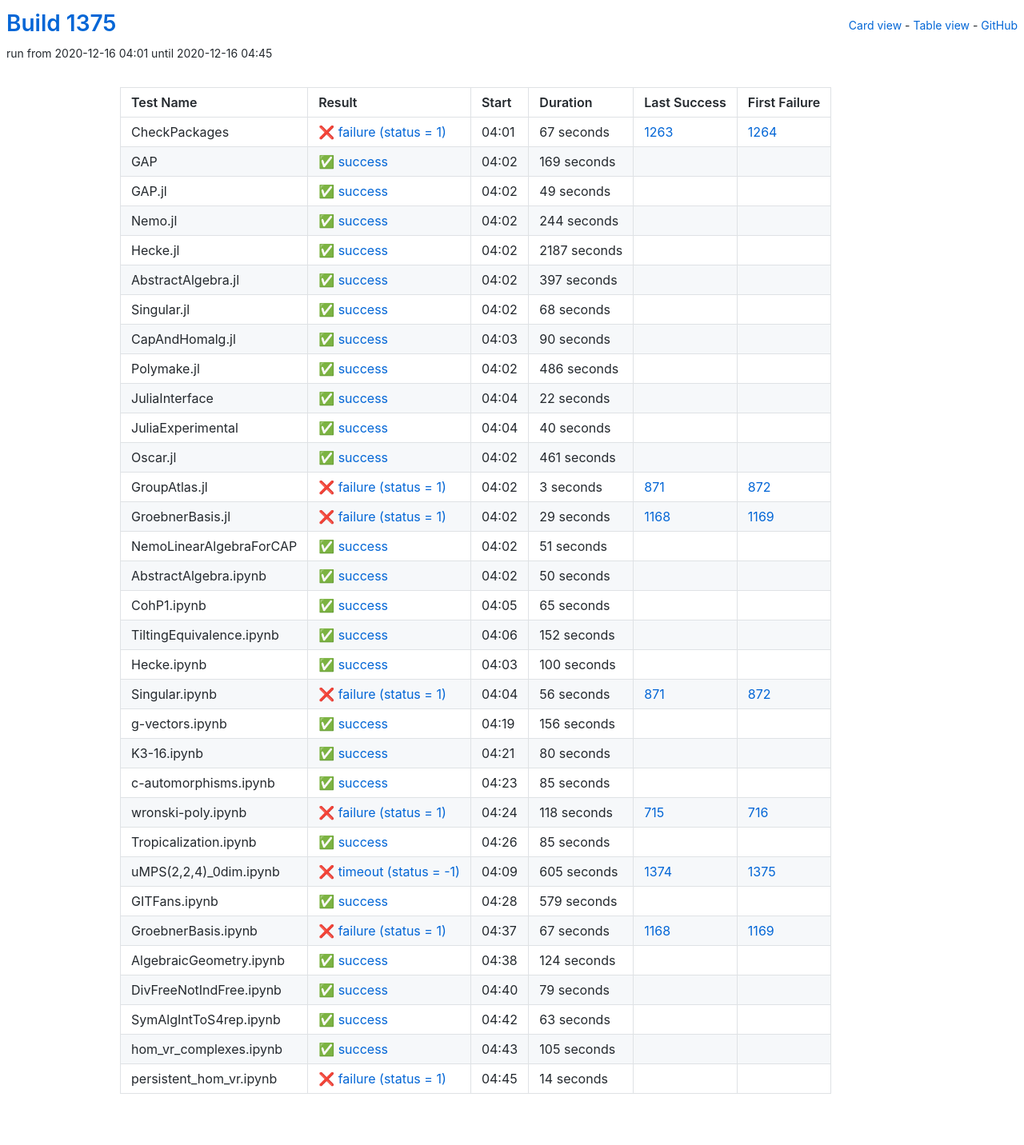
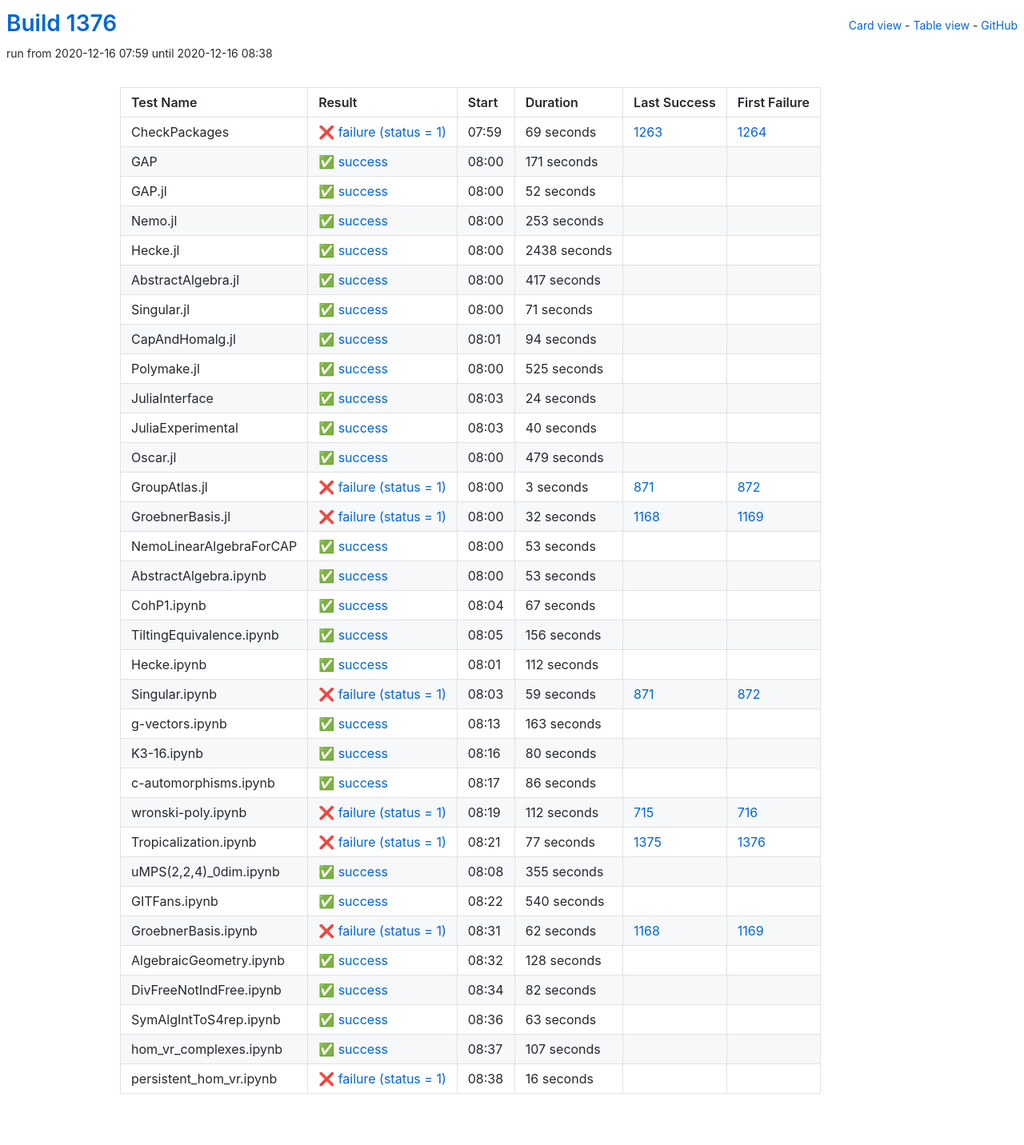
Before and after one commit to oscar-system/oscar-ci-status-stable, a Jekyll site: the page built from table.html, in a window 1280 px wide. Shown: the whole page at 80% size. Built offline with Jekyll 4.4.1, drawn with Linux system fonts in a browser that asks for light colours.

Commit message:
Build #1376

```diff
--- a/_data/ci.yml
+++ b/_data/ci.yml
@@ -1,6 +1,6 @@
 ---
-build: 1375
-build_url: https://oscarci.mathematik.uni-kl.de/job/oscar-stable/1375/
+build: 1376
+build_url: https://oscarci.mathematik.uni-kl.de/job/oscar-stable/1376/
 job: oscar-stable
 organization: oscar-system
 repo: oscar-ci-status-stable
@@ -8,128 +8,128 @@ repourl: https://github.com/oscar-system/oscar-ci-status-stable
 tests:
 - name: CheckPackages
   id: checkpackages
-  log: https://oscarci.mathematik.uni-kl.de/job/oscar-stable/1375/artifact/logs/build-1375/CheckPackages.log
-  start: 2020-12-16 04:01
+  log: https://oscarci.mathematik.uni-kl.de/job/oscar-stable/1376/artifact/logs/build-1376/CheckPackages.log
+  start: 2020-12-16 07:59
   success: false
   exitcode: 1
   status: failure
-  duration: 67
+  duration: 69
   last_success: 1263
   last_success_url: https://oscarci.mathematik.uni-kl.de/job/oscar-stable/1263/
   first_failure: 1264
   first_failure_url: https://oscarci.mathematik.uni-kl.de/job/oscar-stable/1264/
 - name: GAP
   id: gap
-  log: https://oscarci.mathematik.uni-kl.de/job/oscar-stable/1375/artifact/logs/build-1375/GAP.log
-  start: 2020-12-16 04:02
+  log: https://oscarci.mathematik.uni-kl.de/job/oscar-stable/1376/artifact/logs/build-1376/GAP.log
+  start: 2020-12-16 08:00
   success: true
   exitcode: 0
   status: success
-  duration: 169
+  duration: 171
   last_success: false
   last_success_url:
   first_failure: false
   first_failure_url:
 - name: GAP.jl
   id: gap-jl
-  log: https://oscarci.mathematik.uni-kl.de/job/oscar-stable/1375/artifact/logs/build-1375/GAP.jl.log
-  start: 2020-12-16 04:02
+  log: https://oscarci.mathematik.uni-kl.de/job/oscar-stable/1376/artifact/logs/build-1376/GAP.jl.log
+  start: 2020-12-16 08:00
   success: true
   exitcode: 0
   status: success
-  duration: 49
+  duration: 52
   last_success: false
   last_success_url:
   first_failure: false
   first_failure_url:
 - name: Nemo.jl
   id: nemo-jl
-  log: https://oscarci.mathematik.uni-kl.de/job/oscar-stable/1375/artifact/logs/build-1375/Nemo.jl.log
-  start: 2020-12-16 04:02
+  log: https://oscarci.mathematik.uni-kl.de/job/oscar-stable/1376/artifact/logs/build-1376/Nemo.jl.log
+  start: 2020-12-16 08:00
   success: true
   exitcode: 0
   status: success
-  duration: 244
+  duration: 253
   last_success: false
   last_success_url:
   first_failure: false
   first_failure_url:
 - name: Hecke.jl
   id: hecke-jl
-  log: https://oscarci.mathematik.uni-kl.de/job/oscar-stable/1375/artifact/logs/build-1375/Hecke.jl.log
-  start: 2020-12-16 04:02
+  log: https://oscarci.mathematik.uni-kl.de/job/oscar-stable/1376/artifact/logs/build-1376/Hecke.jl.log
+  start: 2020-12-16 08:00
   success: true
   exitcode: 0
   status: success
-  duration: 2187
+  duration: 2438
   last_success: false
   last_success_url:
   first_failure: false
   first_failure_url:
 - name: AbstractAlgebra.jl
   id: abstractalgebra-jl
-  log: https://oscarci.mathematik.uni-kl.de/job/oscar-stable/1375/artifact/logs/build-1375/AbstractAlgebra.jl.log
-  start: 2020-12-16 04:02
+  log: https://oscarci.mathematik.uni-kl.de/job/oscar-stable/1376/artifact/logs/build-1376/AbstractAlgebra.jl.log
+  start: 2020-12-16 08:00
   success: true
   exitcode: 0
   status: success
-  duration: 397
+  duration: 417
   last_success: false
   last_success_url:
   first_failure: false
   first_failure_url:
 - name: Singular.jl
   id: singular-jl
-  log: https://oscarci.mathematik.uni-kl.de/job/oscar-stable/1375/artifact/logs/build-1375/Singular.jl.log
-  start: 2020-12-16 04:02
+  log: https://oscarci.mathematik.uni-kl.de/job/oscar-stable/1376/artifact/logs/build-1376/Singular.jl.log
+  start: 2020-12-16 08:00
   success: true
   exitcode: 0
   status: success
-  duration: 68
+  duration: 71
   last_success: false
   last_success_url:
   first_failure: false
   first_failure_url:
 - name: CapAndHomalg.jl
   id: capandhomalg-jl
-  log: https://oscarci.mathematik.uni-kl.de/job/oscar-stable/1375/artifact/logs/build-1375/CapAndHomalg.jl.log
-  start: 2020-12-16 04:03
+  log: https://oscarci.mathematik.uni-kl.de/job/oscar-stable/1376/artifact/logs/build-1376/CapAndHomalg.jl.log
+  start: 2020-12-16 08:01
   success: true
   exitcode: 0
   status: success
-  duration: 90
+  duration: 94
   last_success: false
   last_success_url:
   first_failure: false
   first_failure_url:
 - name: Polymake.jl
   id: polymake-jl
-  log: https://oscarci.mathematik.uni-kl.de/job/oscar-stable/1375/artifact/logs/build-1375/Polymake.jl.log
-  start: 2020-12-16 04:02
+  log: https://oscarci.mathematik.uni-kl.de/job/oscar-stable/1376/artifact/logs/build-1376/Polymake.jl.log
+  start: 2020-12-16 08:00
   success: true
   exitcode: 0
   status: success
-  duration: 486
+  duration: 525
   last_success: false
   last_success_url:
   first_failure: false
   first_failure_url:
 - name: JuliaInterface
   id: juliainterface
-  log: https://oscarci.mathematik.uni-kl.de/job/oscar-stable/1375/artifact/logs/build-1375/JuliaInterface.log
-  start: 2020-12-16 04:04
+  log: https://oscarci.mathematik.uni-kl.de/job/oscar-stable/1376/artifact/logs/build-1376/JuliaInterface.log
+  start: 2020-12-16 08:03
   success: true
   exitcode: 0
   status: success
-  duration: 22
+  duration: 24
   last_success: false
   last_success_url:
   first_failure: false
   first_failure_url:
 - name: JuliaExperimental
   id: juliaexperimental
-  log: https://oscarci.mathematik.uni-kl.de/job/oscar-stable/1375/artifact/logs/build-1375/JuliaExperimental.log
-  start: 2020-12-16 04:04
+  log: https://oscarci.mathematik.uni-kl.de/job/oscar-stable/1376/artifact/logs/build-1376/JuliaExperimental.log
+  start: 2020-12-16 08:03
   success: true
   exitcode: 0
   status: success
@@ -140,20 +140,20 @@ tests:
   first_failure_url:
 - name: Oscar.jl
   id: oscar-jl
-  log: https://oscarci.mathematik.uni-kl.de/job/oscar-stable/1375/artifact/logs/build-1375/Oscar.jl.log
-  start: 2020-12-16 04:02
+  log: https://oscarci.mathematik.uni-kl.de/job/oscar-stable/1376/artifact/logs/build-1376/Oscar.jl.log
+  start: 2020-12-16 08:00
   success: true
   exitcode: 0
   status: success
-  duration: 461
+  duration: 479
   last_success: false
   last_success_url:
   first_failure: false
   first_failure_url:
 - name: GroupAtlas.jl
   id: groupatlas-jl
-  log: https://oscarci.mathematik.uni-kl.de/job/oscar-stable/1375/artifact/logs/build-1375/GroupAtlas.jl.log
-  start: 2020-12-16 04:02
+  log: https://oscarci.mathematik.uni-kl.de/job/oscar-stable/1376/artifact/logs/build-1376/GroupAtlas.jl.log
+  start: 2020-12-16 08:00
   success: false
   exitcode: 1
   status: failure
@@ -164,92 +164,56 @@ tests:
   first_failure_url: https://oscarci.mathematik.uni-kl.de/job/oscar-stable/872/
 - name: GroebnerBasis.jl
   id: groebnerbasis-jl
-  log: https://oscarci.mathematik.uni-kl.de/job/oscar-stable/1375/artifact/logs/build-1375/GroebnerBasis.jl.log
-  start: 2020-12-16 04:02
+  log: https://oscarci.mathematik.uni-kl.de/job/oscar-stable/1376/artifact/logs/build-1376/GroebnerBasis.jl.log
+  start: 2020-12-16 08:00
   success: false
   exitcode: 1
   status: failure
-  duration: 29
+  duration: 32
   last_success: 1168
   last_success_url: https://oscarci.mathematik.uni-kl.de/job/oscar-stable/1168/
   first_failure: 1169
   first_failure_url: https://oscarci.mathematik.uni-kl.de/job/oscar-stable/1169/
 - name: NemoLinearAlgebraForCAP
   id: nemolinearalgebraforcap
-  log: https://oscarci.mathematik.uni-kl.de/job/oscar-stable/1375/artifact/logs/build-1375/NemoLinearAlgebraForCAP.log
-  start: 2020-12-16 04:02
+  log: https://oscarci.mathematik.uni-kl.de/job/oscar-stable/1376/artifact/logs/build-1376/NemoLinearAlgebraForCAP.log
+  start: 2020-12-16 08:00
   success: true
   exitcode: 0
   status: success
-  duration: 51
+  duration: 53
   last_success: false
   last_success_url:
   first_failure: false
   first_failure_url:
 - name: AbstractAlgebra.ipynb
   id: abstractalgebra-ipynb
-  log: https://oscarci.mathematik.uni-kl.de/job/oscar-stable/1375/artifact/logs/build-1375/AbstractAlgebra.ipynb.log
-  start: 2020-12-16 04:02
+  log: https://oscarci.mathematik.uni-kl.de/job/oscar-stable/1376/artifact/logs/build-1376/AbstractAlgebra.ipynb.log
+  start: 2020-12-16 08:00
   success: true
   exitcode: 0
   status: success
-  duration: 50
+  duration: 53
   last_success: false
   last_success_url:
   first_failure: false
   first_failure_url:
 - name: CohP1.ipynb
   id: cohp1-ipynb
-  log: https://oscarci.mathematik.uni-kl.de/job/oscar-stable/1375/artifact/logs/build-1375/CohP1.ipynb.log
-  start: 2020-12-16 04:05
+  log: https://oscarci.mathematik.uni-kl.de/job/oscar-stable/1376/artifact/logs/build-1376/CohP1.ipynb.log
+  start: 2020-12-16 08:04
   success: true
   exitcode: 0
   status: success
-  duration: 65
+  duration: 67
   last_success: false
   last_success_url:
   first_failure: false
   first_failure_url:
 - name: TiltingEquivalence.ipynb
   id: tiltingequivalence-ipynb
-  log: https://oscarci.mathematik.uni-kl.de/job/oscar-stable/1375/artifact/logs/build-1375/TiltingEquivalence.ipynb.log
-  start: 2020-12-16 04:06
-  success: true
-  exitcode: 0
-  status: success
-  duration: 152
-  last_success: false
-  last_success_url:
-  first_failure: false
-  first_failure_url:
-- name: Hecke.ipynb
-  id: hecke-ipynb
-  log: https://oscarci.mathematik.uni-kl.de/job/oscar-stable/1375/artifact/logs/build-1375/Hecke.ipynb.log
-  start: 2020-12-16 04:03
-  success: true
-  exitcode: 0
-  status: success
-  duration: 100
-  last_success: false
-  last_success_url:
-  first_failure: false
-  first_failure_url:
-- name: Singular.ipynb
-  id: singular-ipynb
-  log: https://oscarci.mathematik.uni-kl.de/job/oscar-stable/1375/artifact/logs/build-1375/Singular.ipynb.log
-  start: 2020-12-16 04:04
-  success: false
-  exitcode: 1
-  status: failure
-  duration: 56
-  last_success: 871
-  last_success_url: https://oscarci.mathematik.uni-kl.de/job/oscar-stable/871/
-  first_failure: 872
-  first_failure_url: https://oscarci.mathematik.uni-kl.de/job/oscar-stable/872/
-- name: g-vectors.ipynb
-  id: g-vectors-ipynb
-  log: https://oscarci.mathematik.uni-kl.de/job/oscar-stable/1375/artifact/logs/build-1375/g-vectors.ipynb.log
-  start: 2020-12-16 04:19
+  log: https://oscarci.mathematik.uni-kl.de/job/oscar-stable/1376/artifact/logs/build-1376/TiltingEquivalence.ipynb.log
+  start: 2020-12-16 08:05
   success: true
   exitcode: 0
   status: success
@@ -258,10 +222,46 @@ tests:
   last_success_url:
   first_failure: false
   first_failure_url:
+- name: Hecke.ipynb
+  id: hecke-ipynb
+  log: https://oscarci.mathematik.uni-kl.de/job/oscar-stable/1376/artifact/logs/build-1376/Hecke.ipynb.log
+  start: 2020-12-16 08:01
+  success: true
+  exitcode: 0
+  status: success
+  duration: 112
+  last_success: false
+  last_success_url:
+  first_failure: false
+  first_failure_url:
+- name: Singular.ipynb
+  id: singular-ipynb
+  log: https://oscarci.mathematik.uni-kl.de/job/oscar-stable/1376/artifact/logs/build-1376/Singular.ipynb.log
+  start: 2020-12-16 08:03
+  success: false
+  exitcode: 1
+  status: failure
+  duration: 59
+  last_success: 871
+  last_success_url: https://oscarci.mathematik.uni-kl.de/job/oscar-stable/871/
+  first_failure: 872
+  first_failure_url: https://oscarci.mathematik.uni-kl.de/job/oscar-stable/872/
+- name: g-vectors.ipynb
+  id: g-vectors-ipynb
+  log: https://oscarci.mathematik.uni-kl.de/job/oscar-stable/1376/artifact/logs/build-1376/g-vectors.ipynb.log
+  start: 2020-12-16 08:13
+  success: true
+  exitcode: 0
+  status: success
+  duration: 163
+  last_success: false
+  last_success_url:
+  first_failure: false
+  first_failure_url:
 - name: K3-16.ipynb
   id: k3-16-ipynb
-  log: https://oscarci.mathematik.uni-kl.de/job/oscar-stable/1375/artifact/logs/build-1375/K3-16.ipynb.log
-  start: 2020-12-16 04:21
+  log: https://oscarci.mathematik.uni-kl.de/job/oscar-stable/1376/artifact/logs/build-1376/K3-16.ipynb.log
+  start: 2020-12-16 08:16
   success: true
   exitcode: 0
   status: success
@@ -272,104 +272,104 @@ tests:
   first_failure_url:
 - name: c-automorphisms.ipynb
   id: c-automorphisms-ipynb
-  log: https://oscarci.mathematik.uni-kl.de/job/oscar-stable/1375/artifact/logs/build-1375/c-automorphisms.ipynb.log
-  start: 2020-12-16 04:23
+  log: https://oscarci.mathematik.uni-kl.de/job/oscar-stable/1376/artifact/logs/build-1376/c-automorphisms.ipynb.log
+  start: 2020-12-16 08:17
   success: true
   exitcode: 0
   status: success
-  duration: 85
+  duration: 86
   last_success: false
   last_success_url:
   first_failure: false
   first_failure_url:
 - name: wronski-poly.ipynb
   id: wronski-poly-ipynb
-  log: https://oscarci.mathematik.uni-kl.de/job/oscar-stable/1375/artifact/logs/build-1375/wronski-poly.ipynb.log
-  start: 2020-12-16 04:24
+  log: https://oscarci.mathematik.uni-kl.de/job/oscar-stable/1376/artifact/logs/build-1376/wronski-poly.ipynb.log
+  start: 2020-12-16 08:19
   success: false
   exitcode: 1
   status: failure
-  duration: 118
+  duration: 112
   last_success: 715
   last_success_url: https://oscarci.mathematik.uni-kl.de/job/oscar-stable/715/
   first_failure: 716
   first_failure_url: https://oscarci.mathematik.uni-kl.de/job/oscar-stable/716/
 - name: Tropicalization.ipynb
   id: tropicalization-ipynb
-  log: https://oscarci.mathematik.uni-kl.de/job/oscar-stable/1375/artifact/logs/build-1375/Tropicalization.ipynb.log
-  start: 2020-12-16 04:26
+  log: https://oscarci.mathematik.uni-kl.de/job/oscar-stable/1376/artifact/logs/build-1376/Tropicalization.ipynb.log
+  start: 2020-12-16 08:21
+  success: false
+  exitcode: 1
+  status: failure
+  duration: 77
+  last_success: 1375
+  last_success_url: https://oscarci.mathematik.uni-kl.de/job/oscar-stable/1375/
+  first_failure: 1376
+  first_failure_url: https://oscarci.mathematik.uni-kl.de/job/oscar-stable/1376/
+- name: uMPS(2,2,4)_0dim.ipynb
+  id: umps-2-2-4-0dim-ipynb
+  log: https://oscarci.mathematik.uni-kl.de/job/oscar-stable/1376/artifact/logs/build-1376/uMPS-2-2-4-_0dim.ipynb.log
+  start: 2020-12-16 08:08
   success: true
   exitcode: 0
   status: success
-  duration: 85
+  duration: 355
   last_success: false
   last_success_url:
   first_failure: false
   first_failure_url:
-- name: uMPS(2,2,4)_0dim.ipynb
-  id: umps-2-2-4-0dim-ipynb
-  log: https://oscarci.mathematik.uni-kl.de/job/oscar-stable/1375/artifact/logs/build-1375/uMPS-2-2-4-_0dim.ipynb.log
-  start: 2020-12-16 04:09
-  success: false
-  exitcode: -1
-  status: timeout
-  duration: 605
-  last_success: 1374
-  last_success_url: https://oscarci.mathematik.uni-kl.de/job/oscar-stable/1374/
-  first_failure: 1375
-  first_failure_url: https://oscarci.mathematik.uni-kl.de/job/oscar-stable/1375/
 - name: GITFans.ipynb
   id: gitfans-ipynb
-  log: https://oscarci.mathematik.uni-kl.de/job/oscar-stable/1375/artifact/logs/build-1375/GITFans.ipynb.log
-  start: 2020-12-16 04:28
+  log: https://oscarci.mathematik.uni-kl.de/job/oscar-stable/1376/artifact/logs/build-1376/GITFans.ipynb.log
+  start: 2020-12-16 08:22
   success: true
   exitcode: 0
   status: success
-  duration: 579
+  duration: 540
   last_success: false
   last_success_url:
   first_failure: false
   first_failure_url:
 - name: GroebnerBasis.ipynb
   id: groebnerbasis-ipynb
-  log: https://oscarci.mathematik.uni-kl.de/job/oscar-stable/1375/artifact/logs/build-1375/GroebnerBasis.ipynb.log
-  start: 2020-12-16 04:37
+  log: https://oscarci.mathematik.uni-kl.de/job/oscar-stable/1376/artifact/logs/build-1376/GroebnerBasis.ipynb.log
+  start: 2020-12-16 08:31
   success: false
   exitcode: 1
   status: failure
-  duration: 67
+  duration: 62
   last_success: 1168
   last_success_url: https://oscarci.mathematik.uni-kl.de/job/oscar-stable/1168/
   first_failure: 1169
   first_failure_url: https://oscarci.mathematik.uni-kl.de/job/oscar-stable/1169/
 - name: AlgebraicGeometry.ipynb
   id: algebraicgeometry-ipynb
-  log: https://oscarci.mathematik.uni-kl.de/job/oscar-stable/1375/artifact/logs/build-1375/AlgebraicGeometry.ipynb.log
-  start: 2020-12-16 04:38
+  log: https://oscarci.mathematik.uni-kl.de/job/oscar-stable/1376/artifact/logs/build-1376/AlgebraicGeometry.ipynb.log
+  start: 2020-12-16 08:32
   success: true
   exitcode: 0
   status: success
-  duration: 124
+  duration: 128
   last_success: false
   last_success_url:
   first_failure: false
   first_failure_url:
 - name: DivFreeNotIndFree.ipynb
   id: divfreenotindfree-ipynb
-  log: https://oscarci.mathematik.uni-kl.de/job/oscar-stable/1375/artifact/logs/build-1375/DivFreeNotIndFree.ipynb.log
-  start: 2020-12-16 04:40
+  log: https://oscarci.mathematik.uni-kl.de/job/oscar-stable/1376/artifact/logs/build-1376/DivFreeNotIndFree.ipynb.log
+  start: 2020-12-16 08:34
   success: true
   exitcode: 0
   status: success
-  duration: 79
+  duration: 82
   last_success: false
   last_success_url:
   first_failure: false
   first_failure_url:
 - name: SymAlgIntToS4rep.ipynb
   id: symalginttos4rep-ipynb
-  log: https://oscarci.mathematik.uni-kl.de/job/oscar-stable/1375/artifact/logs/build-1375/SymAlgIntToS4rep.ipynb.log
-  start: 2020-12-16 04:42
+  log: https://oscarci.mathematik.uni-kl.de/job/oscar-stable/1376/artifact/logs/build-1376/SymAlgIntToS4rep.ipynb.log
+  start: 2020-12-16 08:36
   success: true
   exitcode: 0
   status: success
@@ -380,24 +380,24 @@ tests:
   first_failure_url:
 - name: hom_vr_complexes.ipynb
   id: hom-vr-complexes-ipynb
-  log: https://oscarci.mathematik.uni-kl.de/job/oscar-stable/1375/artifact/logs/build-1375/hom_vr_complexes.ipynb.log
-  start: 2020-12-16 04:43
+  log: https://oscarci.mathematik.uni-kl.de/job/oscar-stable/1376/artifact/logs/build-1376/hom_vr_complexes.ipynb.log
+  start: 2020-12-16 08:37
   success: true
   exitcode: 0
   status: success
-  duration: 105
+  duration: 107
   last_success: false
   last_success_url:
   first_failure: false
   first_failure_url:
 - name: persistent_hom_vr.ipynb
   id: persistent-hom-vr-ipynb
-  log: https://oscarci.mathematik.uni-kl.de/job/oscar-stable/1375/artifact/logs/build-1375/persistent_hom_vr.ipynb.log
-  start: 2020-12-16 04:45
+  log: https://oscarci.mathematik.uni-kl.de/job/oscar-stable/1376/artifact/logs/build-1376/persistent_hom_vr.ipynb.log
+  start: 2020-12-16 08:38
   success: false
   exitcode: 1
   status: failure
-  duration: 14
+  duration: 16
   last_success: false
   last_success_url:
   first_failure: false
```
Also changed, not shown: README.md.
